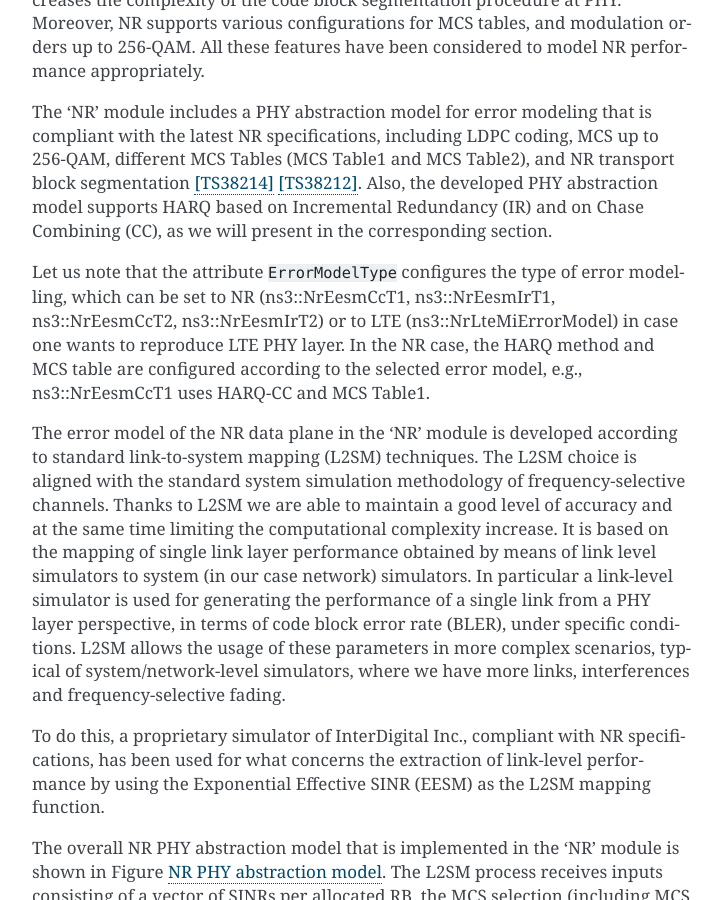
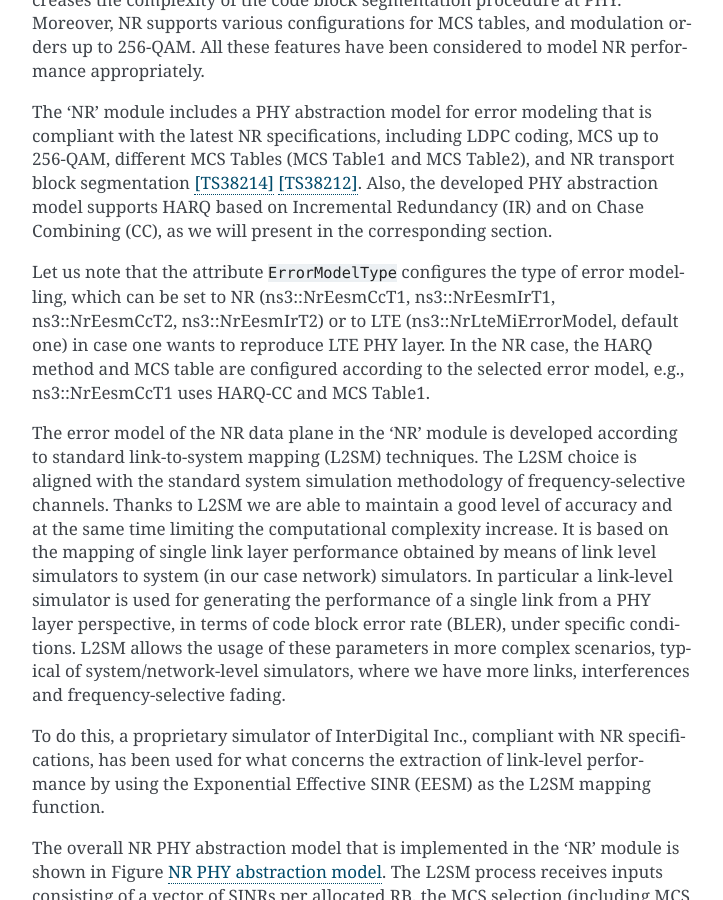
Before and after one commit to QiuYukang/5G-LENA, a Sphinx documentation site: the page built from doc/source/nr-module.rst, in a window 1280 px wide and 900 px high, scrolled down 12269 px. Shown: the whole window, without its empty margins (388-1111 px from the left). Built offline with Sphinx 7.4.7, drawn with Linux system fonts in a browser that asks for light colours; formulas are drawn with MathJax 3; some of the changed text lies outside the part shown.

```diff
--- a/doc/source/nr-module.rst
+++ b/doc/source/nr-module.rst
@@ -272,7 +272,7 @@
 based on Incremental Redundancy (IR) and on Chase Combining (CC), as we will present in
 the corresponding section.
 
-Let us note that the attribute ``ErrorModelType`` configures the type of error modelling, which can be set to NR (ns3::NrEesmCcT1, ns3::NrEesmIrT1, ns3::NrEesmCcT2, ns3::NrEesmIrT2) or to LTE (ns3::NrLteMiErrorModel) in case one wants to reproduce LTE PHY layer. In the NR case, the HARQ method and MCS table are configured according to the selected error model, e.g., ns3::NrEesmCcT1 uses HARQ-CC and MCS Table1.
+Let us note that the attribute ``ErrorModelType`` configures the type of error modelling, which can be set to NR (ns3::NrEesmCcT1, ns3::NrEesmIrT1, ns3::NrEesmCcT2, ns3::NrEesmIrT2) or to LTE (ns3::NrLteMiErrorModel, default one) in case one wants to reproduce LTE PHY layer. In the NR case, the HARQ method and MCS table are configured according to the selected error model, e.g., ns3::NrEesmCcT1 uses HARQ-CC and MCS Table1.
 
 The error model of the NR data plane in the 'NR' module is developed according to standard
 link-to-system mapping (L2SM) techniques. The L2SM choice is aligned with the
```
Also changed, not shown: other parts of doc/source/nr-module.rst (+4 -2 lines).
